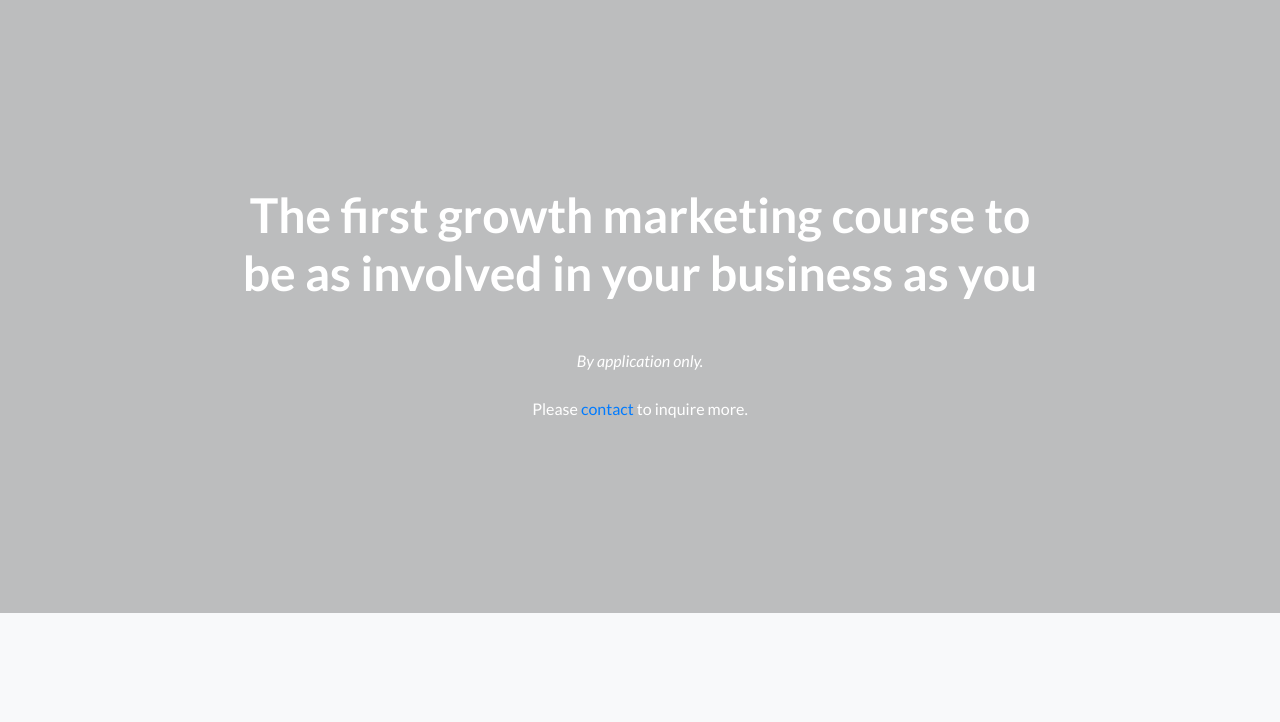
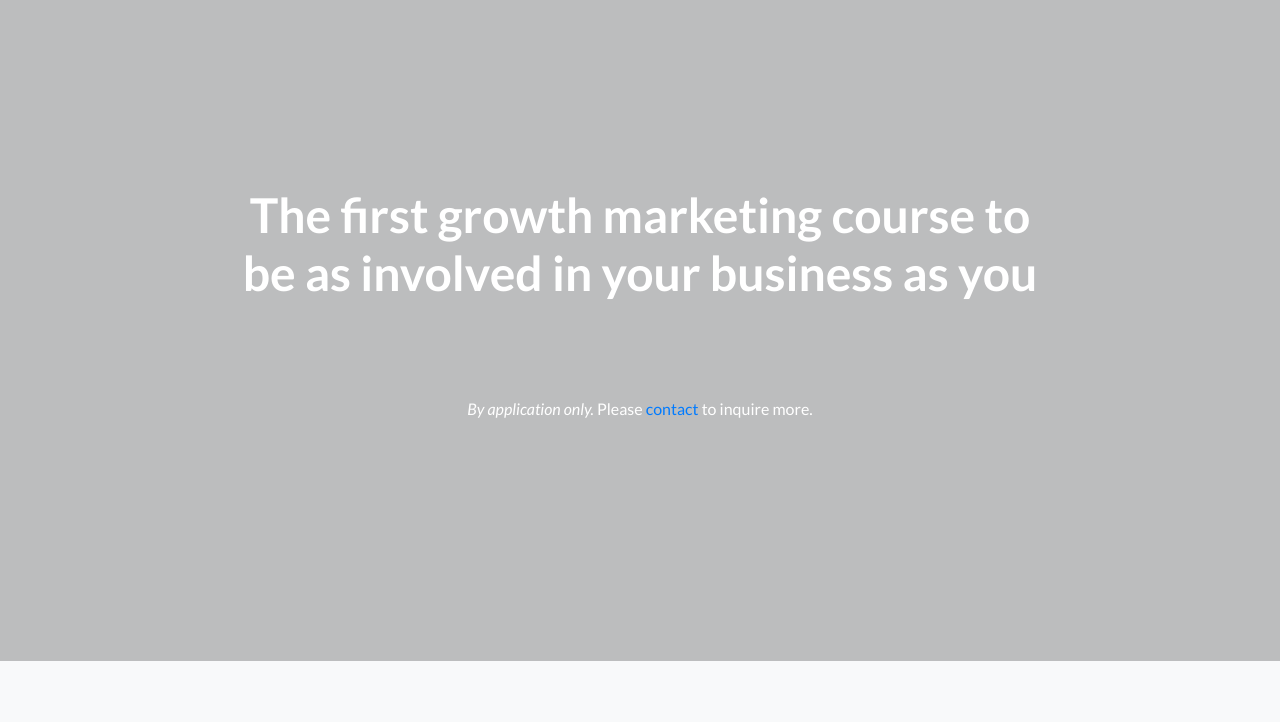
Before and after one commit to courtlandthomas/growth-curriculum, a website: page index.html in a window 1280 px wide. Shown: the part 62-784 px from the top of the page. Drawn offline with Linux system fonts and the light colour scheme.

Commit message:
Update index.html

```diff
--- a/index.html
+++ b/index.html
@@ -38,21 +38,19 @@
       <div class="container">
         <div class="row">
           <div class="col-xl-9 mx-auto">
-            <h1 class="mb-5">The first growth marketing course to be as involved in your business as you</h1>
+            <h1 class="mb-5">The first growth marketing course to be as involved in your business as you</h1><br><br>
+            <i>By application only.</i> Please <a href="mailto:courtland.l.thomas@gmail.com">contact</a> to inquire more.<br><br>
           </div>
-          <div class="col-md-10 col-lg-8 col-xl-7 mx-auto">
+          <!--<div class="col-md-10 col-lg-8 col-xl-7 mx-auto">
             <form>
               <div class="form-row">
-                <div class="col-xl-9 mx-auto">
                 <!--<div class="col-12 col-md-9 mb-2 mb-md-0">-->
-                  <i>By application only.</i> <br><br>
                   <!--<input type="email" class="form-control form-control-lg" placeholder="Enter your email to learn more...">-->
-                  Please <a href="mailto:courtland.l.thomas@gmail.com">contact</a> to inquire more.
                   <!-- <button type="submit" class="btn btn-block btn-lg btn-primary">Sign up!</button> -->
                 </div>
               </div>
             </form>
-          </div>
+          </div>-->
         </div>
       </div>
     </header>
```
